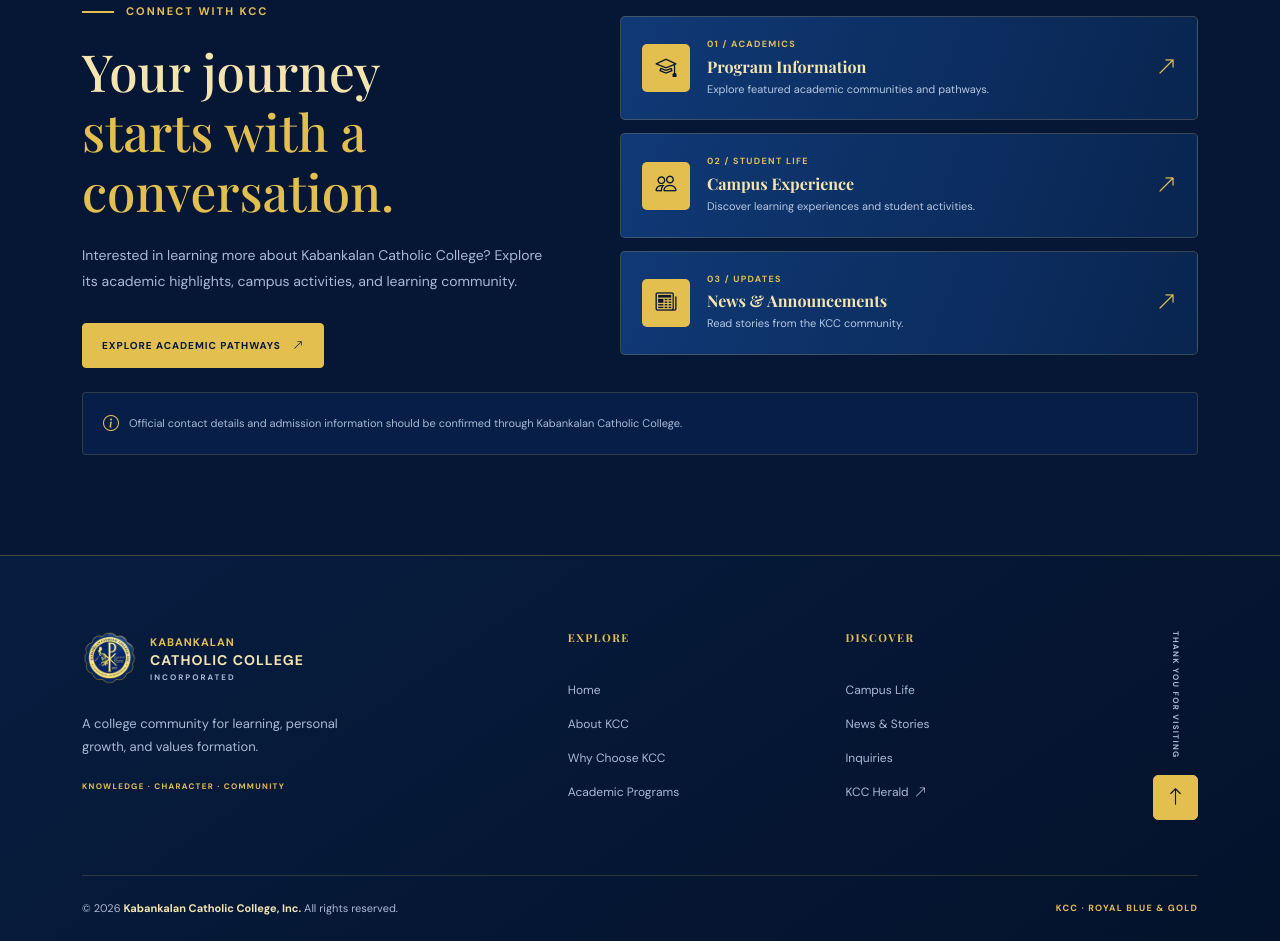
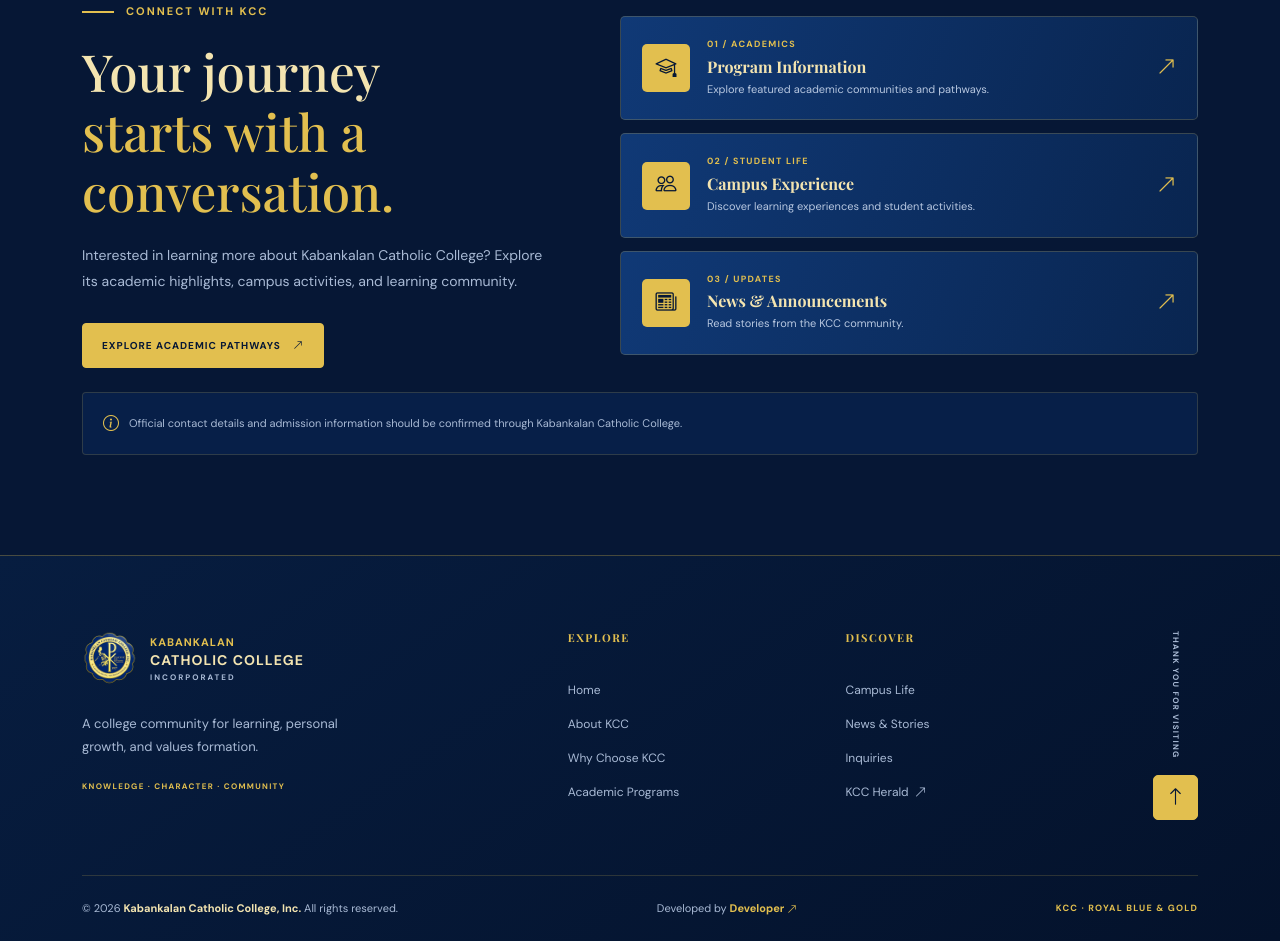
Before and after one commit to renielalayderos30-cloud/project3, a plain HTML site: page index.html in a window 1280 px wide. Shown: the part 6257-7198 px from the top of the page. Drawn offline with nearby package versions, Linux system fonts and the light colour scheme.

Commit message:
Add developer portfolio link to KCC footer

```diff
--- a/assets/css/kcc-custom.css
+++ b/assets/css/kcc-custom.css
@@ -4024,3 +4024,29 @@ html {
     transition-duration: 0.01ms !important;
   }
 }
+
+/* =========================================================
+   PROJECT 3 - DEVELOPER PROFILE CREDIT
+========================================================= */
+
+.p3-footer-developer {
+  margin: 0;
+  color: #A9BAD5;
+  font-size: 11px;
+}
+
+.p3-footer-developer a {
+  color: #E2BF4F;
+  font-weight: 700;
+  text-decoration: none;
+  transition: color 250ms ease, text-shadow 250ms ease;
+}
+
+.p3-footer-developer a:hover {
+  color: #F3D979;
+  text-shadow: 0 0 12px rgba(226, 191, 79, 0.45);
+}
+
+.p3-footer-developer a i {
+  font-size: 10px;
+}
--- a/index.html
+++ b/index.html
@@ -1262,7 +1262,7 @@
     </div>
 
 
-    <!-- COPYRIGHT -->
+
 <div class="p3-footer-bottom">
 
   <p>
@@ -1271,13 +1271,25 @@
     All rights reserved.
   </p>
 
+  <p class="p3-footer-developer">
+    Developed by
+    <a
+      href="https://renielalayderos30-cloud.github.io/Project/"
+      target="_blank"
+      rel="noopener noreferrer"
+      aria-label="Visit the developer's portfolio"
+    >
+      Developer
+      <i class="bi bi-arrow-up-right"></i>
+    </a>
+  </p>
+
   <span class="p3-footer-bottom-label">
     KCC · ROYAL BLUE &amp; GOLD
   </span>
 
 </div>
 
-  </div>
 
 </footer>
 
```
Lines whose indentation alone changed are shown as unchanged.
